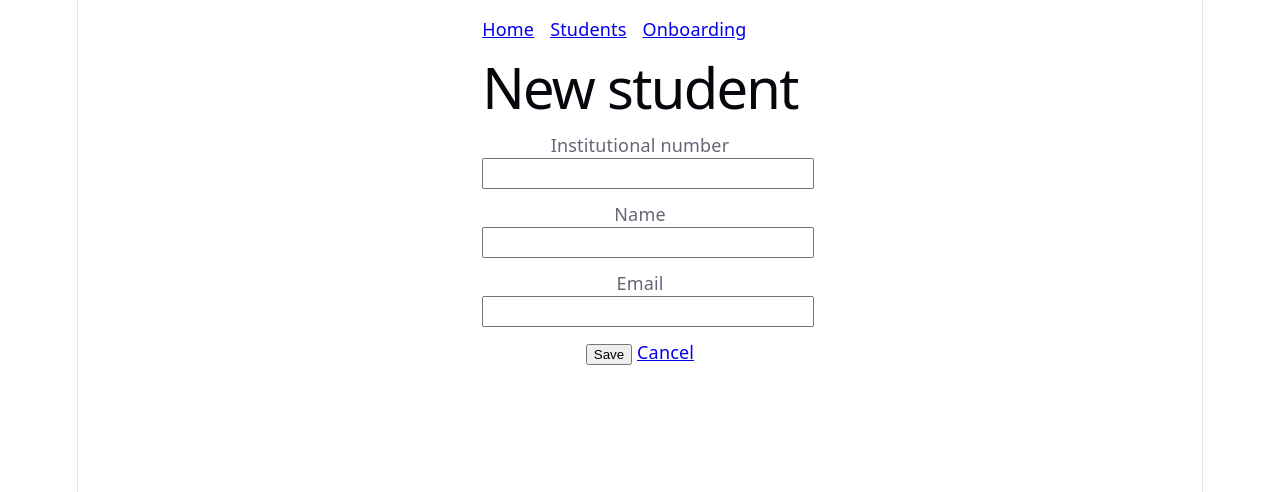
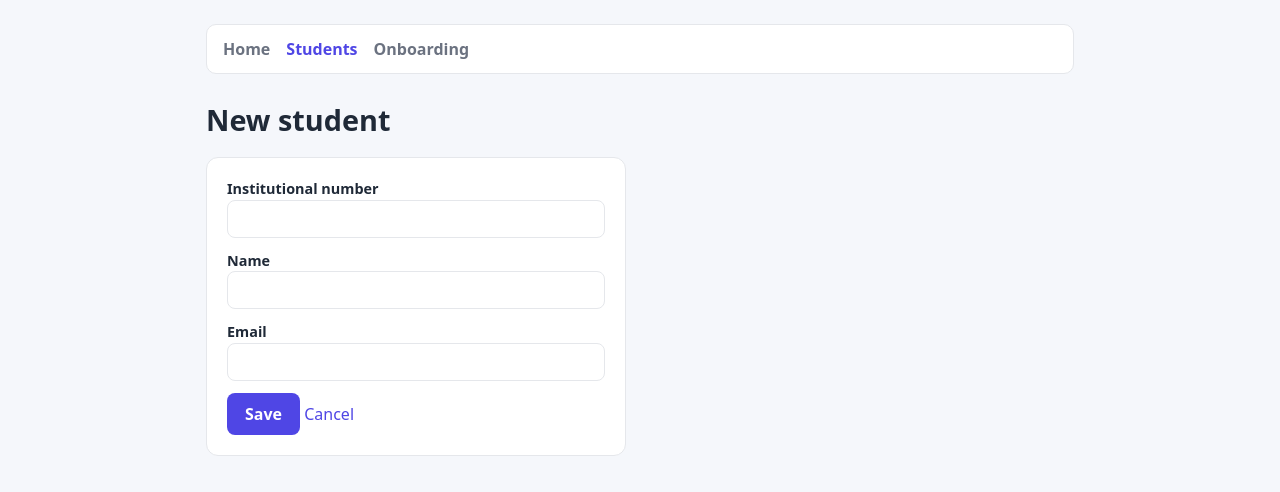
Before and after one commit to Group-5-StudyMatch/studymatch, a React app in the folder frontend/: page /students/new in a window 1280 px wide. Shown: the top 492 px of the page. Built offline with nearby package versions, Linux system fonts and the light colour scheme; the HTML template or start-up script is replaced by a standard one.

Commit message:
"Add global stylesheet"

```diff
--- a/frontend/src/index.css
+++ b/frontend/src/index.css
@@ -1,111 +1,89 @@
 :root {
-  --text: #6b6375;
-  --text-h: #08060d;
-  --bg: #fff;
-  --border: #e5e4e7;
-  --code-bg: #f4f3ec;
-  --accent: #aa3bff;
-  --accent-bg: rgba(170, 59, 255, 0.1);
-  --accent-border: rgba(170, 59, 255, 0.5);
-  --social-bg: rgba(244, 243, 236, 0.5);
-  --shadow:
-    rgba(0, 0, 0, 0.1) 0 10px 15px -3px, rgba(0, 0, 0, 0.05) 0 4px 6px -2px;
+  --bg: #f5f7fb;
+  --card: #ffffff;
+  --text: #1f2937;
+  --muted: #6b7280;
+  --primary: #4f46e5;
+  --primary-dark: #4338ca;
+  --border: #e5e7eb;
+  }
 
-  --sans: system-ui, 'Segoe UI', Roboto, sans-serif;
-  --heading: system-ui, 'Segoe UI', Roboto, sans-serif;
-  --mono: ui-monospace, Consolas, monospace;
+  * { box-sizing: border-box; }
 
-  font: 18px/145% var(--sans);
-  letter-spacing: 0.18px;
-  color-scheme: light dark;
+body {
+  font-family: system-ui, -apple-system, 'Segoe UI', Roboto, sans-serif;
+  background: var(--bg);
   color: var(--text);
-  background: var(--bg);
-  font-synthesis: none;
-  text-rendering: optimizeLegibility;
-  -webkit-font-smoothing: antialiased;
-  -moz-osx-font-smoothing: grayscale;
-
-  @media (max-width: 1024px) {
-    font-size: 16px;
-  }
+  line-height: 1.5;
 }
 
-@media (prefers-color-scheme: dark) {
-  :root {
-    --text: #9ca3af;
-    --text-h: #f3f4f6;
-    --bg: #16171d;
-    --border: #2e303a;
-    --code-bg: #1f2028;
-    --accent: #c084fc;
-    --accent-bg: rgba(192, 132, 252, 0.15);
-    --accent-border: rgba(192, 132, 252, 0.5);
-    --social-bg: rgba(47, 48, 58, 0.5);
-    --shadow:
-      rgba(0, 0, 0, 0.4) 0 10px 15px -3px, rgba(0, 0, 0, 0.25) 0 4px 6px -2px;
-  }
+h1 { margin: 0 0 16px; font-size: 1.8rem; }
+h2 { margin: 28px 0 12px; font-size: 1.2rem; }
 
-  #social .button-icon {
-    filter: invert(1) brightness(2);
-  }
+a { color: var(--primary); text-decoration: none; }
+a:hover { text-decoration: underline; }
+
+nav {
+  background: var(--card);
+  border: 1px solid var(--border);
+  border-radius: 10px;
+  padding: 12px 16px;
+}
+nav a { font-weight: 600; color: var(--muted); }
+nav a.active { color: var(--primary); }
+
+table {
+  border-collapse: collapse;
+  background: var(--card);
+  border: 1px solid var(--border);
+  border-radius: 10px;
+  overflow: hidden;
+}
+th, td { padding: 10px 14px; border-bottom: 1px solid var(--border); }
+th { background: #eef0f7; font-size: 0.85rem; text-transform: uppercase; letter-spacing: 0.03em; }
+tr:last-child td { border-bottom: 0; }
+
+form {
+  background: var(--card);
+  border: 1px solid var(--border);
+  border-radius: 12px;
+  padding: 20px;
 }
 
-body {
-  margin: 0;
+label { font-weight: 600; font-size: 0.9rem; }
+
+input[type='text'], input[type='email'], input[type='number'], input:not([type]), select {
+  padding: 8px 10px;
+  border: 1px solid var(--border);
+  border-radius: 8px;
+  font: inherit;
+  background: #fff;
+}
+input:focus, select:focus {
+  outline: 2px solid var(--primary);
+  outline-offset: 1px;
 }
 
-#root {
-  width: 1126px;
-  max-width: 100%;
-  margin: 0 auto;
-  text-align: center;
-  border-inline: 1px solid var(--border);
-  min-height: 100svh;
-  display: flex;
-  flex-direction: column;
-  box-sizing: border-box;
+fieldset {
+  border: 1px solid var(--border);
+  border-radius: 10px;
+  background: #fafbff;
 }
+legend { font-weight: 700; padding: 0 6px; }
+fieldset label { font-weight: 400; }
 
-h1,
-h2 {
-  font-family: var(--heading);
-  font-weight: 500;
-  color: var(--text-h);
+button {
+  background: var(--primary);
+  color: #fff;
+  border: 0;
+  border-radius: 8px;
+  padding: 9px 18px;
+  font: inherit;
+  font-weight: 600;
+  cursor: pointer;
 }
+button:hover:not(:disabled) { background: var(--primary-dark); }
+button:disabled { opacity: 0.6; cursor: not-allowed; }
 
-h1 {
-  font-size: 56px;
-  letter-spacing: -1.68px;
-  margin: 32px 0;
-  @media (max-width: 1024px) {
-    font-size: 36px;
-    margin: 20px 0;
-  }
-}
-h2 {
-  font-size: 24px;
-  line-height: 118%;
-  letter-spacing: -0.24px;
-  margin: 0 0 8px;
-  @media (max-width: 1024px) {
-    font-size: 20px;
-  }
-}
-p {
-  margin: 0;
-}
-
-code,
-.counter {
-  font-family: var(--mono);
-  display: inline-flex;
-  border-radius: 4px;
-  color: var(--text-h);
-}
-
-code {
-  font-size: 15px;
-  line-height: 135%;
-  padding: 4px 8px;
-  background: var(--code-bg);
-}
+progress { height: 14px; accent-color: var(--primary); }
+small { display: block; margin-top: 2px; }
```
